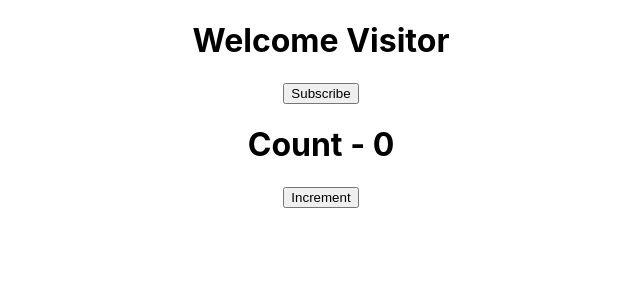
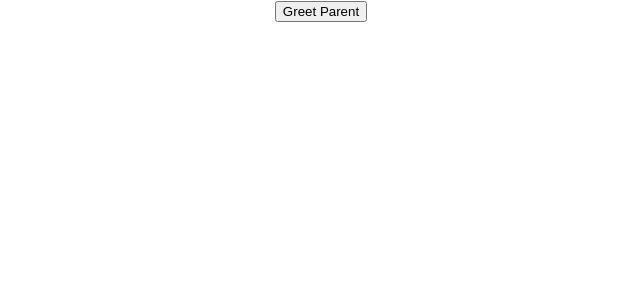
Before and after one commit to Bharath-KV/hello-world, a React (Create React App) app: page / in a window 1280 px wide. Shown: the top 300 px of the page, without its empty margins (319-959 px from the left). Built offline with nearby package versions, Linux system fonts and the light colour scheme.

Commit message:
child to parent communication

```diff
--- a/src/App.js
+++ b/src/App.js
@@ -6,6 +6,7 @@
 import Hello from './components/Hello'
 import Message from './components/Message';
 import Counter from './components/Counter';
+import ParentComponent from './components/ParentComponent';
 
 function App() {
   return (
@@ -15,8 +16,9 @@
       {/* <Hello name='BS'>
         <p>Welcome</p>
       </Hello> */}
-      <Message />
-      <Counter addValue='2' />
+      {/* <Message />
+      <Counter addValue='2' /> */}
+      <ParentComponent />
     </div>
   );
 }
--- /dev/null
+++ b/src/components/ChildComponent.js
@@ -0,0 +1,11 @@
+import React from 'react'
+
+function ChildComponent(props) {
+    return (
+        <div>
+            <button onClick={() => props.greetHandler('Child')}>Greet Parent</button>
+        </div>
+    )
+}
+
+export default ChildComponent
--- /dev/null
+++ b/src/components/ParentComponent.js
@@ -0,0 +1,32 @@
+import React, { Component } from 'react'
+import ChildComponent from './ChildComponent'
+
+class ParentComponent extends Component {
+
+    constructor(props) {
+        super(props)
+
+        this.state = {
+            parentName: 'Parent'
+        }
+
+        this.greetParent = this.greetParent.bind(this)
+
+    }
+
+    greetParent(childName) {
+        const { parentName } = this.state
+        alert(`Hello ${parentName} from ${childName}`)
+    }
+
+
+    render() {
+        return (
+            <div>
+                <ChildComponent greetHandler={this.greetParent} />
+            </div>
+        )
+    }
+}
+
+export default ParentComponent
```
